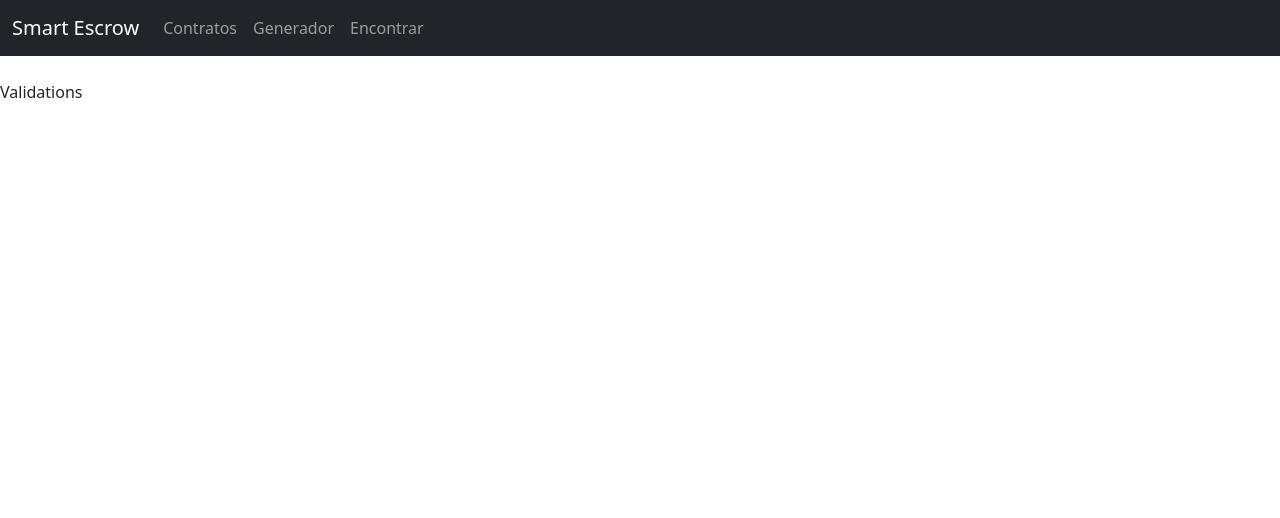
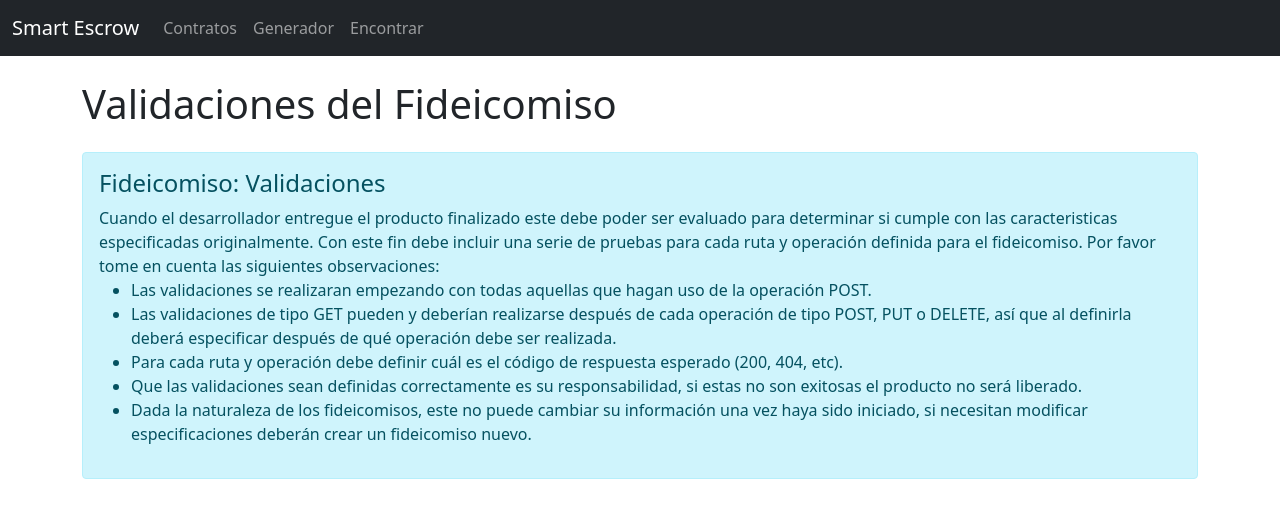
Before and after one commit to cabreraction/smart-escrow, a React (Create React App) app in the folder smart-escrow-app/: page /escrow-generation/validations/1 in a window 1280 px wide. Shown: the top 518 px of the page. Built offline with nearby package versions, Linux system fonts and the light colour scheme.

Commit message:
started with escrow validations

```diff
--- a/smart-escrow-app/src/components/EscrowGenerator/Validators/ServiceValidation.js
+++ b/smart-escrow-app/src/components/EscrowGenerator/Validators/ServiceValidation.js
@@ -1,9 +1,20 @@
+import { useEffect, useState } from "react";
+
 import Main from "../../Main/Main";
+import ProcessInfo from '../../ProcessInfo/ProcessInfo'
+import { escrowValidatorsGenerationGuide } from '../../../content/content';
 
 function ServiceValidation() {
   return (
     <Main>
-      Validations
+      <div className='d-flex flex-column mx-2'>
+        <div className='container mb-4'>
+          <h1 className='mb-4'>Validaciones del Fideicomiso</h1>
+          <ProcessInfo
+            { ...escrowValidatorsGenerationGuide }
+          />
+        </div>
+      </div>
     </Main>
   );
 }
--- a/smart-escrow-app/src/content/content.js
+++ b/smart-escrow-app/src/content/content.js
@@ -21,3 +21,17 @@ export const escrowDetailsGenerationGuide = {
       del array puede tener, si la respuesta es un objeto entonces son los atributos que ese objeto debe tener al ser recibido.`
   ]
 };
+
+export const escrowValidatorsGenerationGuide = {
+  title: 'Fideicomiso: Validaciones',
+  summary: `Cuando el desarrollador entregue el producto finalizado este debe poder ser evaluado para determinar si cumple con las caracteristicas especificadas originalmente.
+  Con este fin debe incluir una serie de pruebas para cada ruta y operación definida para el fideicomiso. Por favor tome en cuenta las siguientes observaciones:`,
+  steps: [
+    `Las validaciones se realizaran empezando con todas aquellas que hagan uso de la operación POST.`,
+    `Las validaciones de tipo GET pueden y deberían realizarse después de cada operación de tipo POST, PUT o DELETE, así que al definirla deberá especificar después de qué
+    operación debe ser realizada.`,
+    `Para cada ruta y operación debe definir cuál es el código de respuesta esperado (200, 404, etc).`,
+    `Que las validaciones sean definidas correctamente es su responsabilidad, si estas no son exitosas el producto no será liberado.`,
+    `Dada la naturaleza de los fideicomisos, este no puede cambiar su información una vez haya sido iniciado, si necesitan modificar especificaciones deberán crear un fideicomiso nuevo.`
+  ]
+};
```
